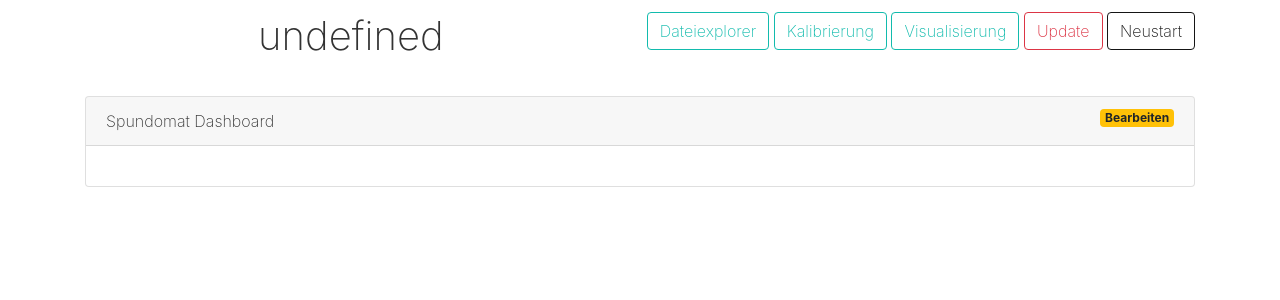
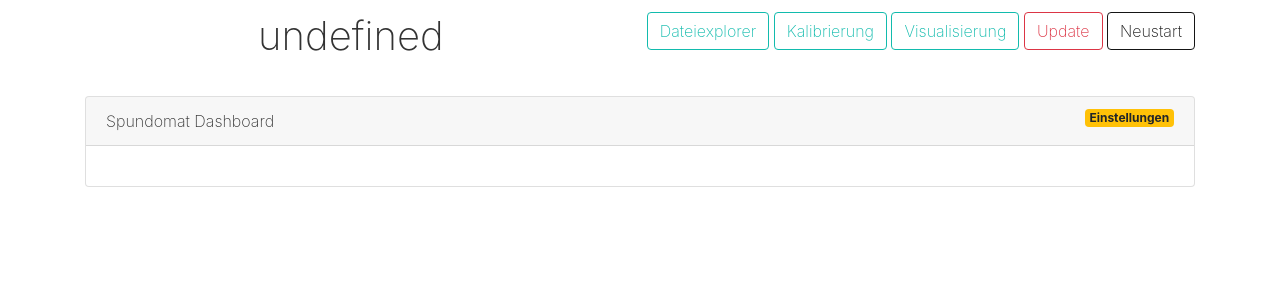
Before and after one commit to InnuendoPi/Spundomat, a Jekyll site: the page data/index.html, which Jekyll copies as it is, in a window 1280 px wide. Shown: the top 300 px of the page. Built offline with Jekyll 4.4.1, drawn with Linux system fonts in a browser that asks for light colours.

Commit message:
2.01
Signed-off-by: Klaus Ader <PN010@pc-team.de>

```diff
--- a/data/index.html
+++ b/data/index.html
@@ -32,7 +32,7 @@
         <div class="col-md-12">
           <div class="card">
             <div class="card-header">Spundomat Dashboard <a href="" class="badge badge-warning"
-                data-target="#misc_modal" data-toggle="modal" data-value="-1" style="float:right">Bearbeiten</a>
+                data-target="#misc_modal" data-toggle="modal" data-value="-1" style="float:right">Einstellungen</a>
             </div>
             <div class="card-body">
               <ul class="list-group" id="miscSettings"></ul>
@@ -75,53 +75,74 @@
           <div class="tab-content" id="miscTabContent">
             <div class="tab-pane fade show active" id="misc1" role="tabpanel" aria-labelledby="misc1-tab">
               <br />
-              <div class="form-group">
-                <label for="modal_misc_modus">Modus</label>
-                <select class="form-control" id="modal_misc_modus"></select>
+              <div class="form-group row">
+                <label for="modal_misc_modus" class="col-sm col-form-label">Modus</label>
+				<div class="col-sm-auto">
+					<select class="form-control" id="modal_misc_modus"></select>
+				</div>
               </div>
-              <div class="form-group">
-                <label for="modal_misc_pressure">Zielwert Druck (bar)</label>
-                <input type="text" class="form-control" placeholder="" id="modal_misc_pressure" />
+              <div class="form-group row">
+                <label for="modal_misc_pressure" class="col-sm col-form-label">Zielwert Druck [bar]</label>
+                <div class="col-sm-auto">
+					<input type="text" class="text-right" placeholder="" id="modal_misc_pressure" />
+				</div>
               </div>
-              <div class="form-group">
-                <label for="modal_misc_carbonation">Zielwert CO2 Gehalt (gr/l)</label>
-                <input type="text" class="form-control" placeholder="" id="modal_misc_carbonation" />
+              <div class="form-group row">
+                <label for="modal_misc_carbonation" class="col-sm col-form-label">Zielwert CO2 Gehalt [gr/l]</label>
+				<div class="col-sm-auto">
+					<input type="text" class="text-right" placeholder="" id="modal_misc_carbonation" />
+				</div>
               </div>
-              <div class="form-group">
-                <label for="modal_misc_kombi">Verzögerung Karbonisieren im Spundomat-Modus</label>
-                <input type="text" class="form-control" placeholder="" id="modal_misc_kombi" />
-                <label for="modal_misc_kombi_auswahl">Einheit für Verzögerung</label>
-                <select class="form-control" id="modal_misc_kombi_auswahl"></select>
+			  <div class="border-top my-3"></div>
+              <div class="form-group row">
+                <label for="modal_misc_kombi" class="col-sm col-form-label">Verzögerung Karbonisieren im Spundomat-Modus</label>
+				<div class="col-sm-auto">
+					<input type="text" class="text-right" placeholder="" id="modal_misc_kombi" />
+				</div>
+			  </div>
+			  <div class="form-group row">
+                <label for="modal_misc_kombi_auswahl" class="col-sm col-form-label">Einheit für Verzögerung</label>
+				<div class="col-sm-auto">
+					<select class="form-control" id="modal_misc_kombi_auswahl"></select>
+				</div>
               </div>
             </div>
             <div class="tab-pane fade" id="misc2" role="tabpanel" aria-labelledby="misc2-tab">
               <br />
               <div class="form-check">
                 <input class="form-check-input" type="checkbox" value="" id="modal_misc_mv1" />
-                <label class="form-check-label" for="modal_misc_mv1">Aktiviere MV1 (Spunden)</label>
+                <label class="form-check-label" for="modal_misc_mv1">Aktiviere MV1 [Spunden]</label>
               </div>
-              <div class="form-group">
-                <label for="modal_misc_mv1open">Öffne MV1 (Spunden) - ms</label>
-                <input type="text" class="form-control" placeholder="" id="modal_misc_mv1open" />
+              <div class="form-group row">
+                <label for="modal_misc_mv1open" class="col-sm col-form-label">Öffne MV1 [ms]</label>
+                <div class="col-sm-auto">
+					<input type="text" class="text-right" placeholder="" id="modal_misc_mv1open" />
+				</div>
               </div>
-              <div class="form-group">
-                <label for="modal_misc_mv1close">Schließe MV1 (Spunden) - ms</label>
-                <input type="text" class="form-control" placeholder="" id="modal_misc_mv1close" />
+              <div class="form-group row">
+                <label for="modal_misc_mv1close" class="col-sm col-form-label">Schließe MV1 [ms]</label>
+                <div class="col-sm-auto">
+					<input type="text" class="text-right" placeholder="" id="modal_misc_mv1close" />
+				</div>
               </div>
-              <br />
+              <div class="border-top my-3"></div>
               <div class="form-check">
                 <input class="form-check-input" type="checkbox" value="" id="modal_misc_mv2" />
-                <label class="form-check-label" for="modal_misc_mv2">Aktiviere MV2 (Karbonisieren)</label>
+                <label class="form-check-label" for="modal_misc_mv2">Aktiviere MV2 [Karbonisieren]</label>
               </div>
-              <div class="form-group">
-                <label for="modal_misc_mv2open">Öffne MV2 (Karbonisieren) - ms</label>
-                <input type="text" class="form-control" placeholder="" id="modal_misc_mv2open" />
+              <div class="form-group row">
+                <label for="modal_misc_mv2open" class="col-sm col-form-label">Öffne MV2 [ms]</label>
+                <div class="col-sm-auto">
+					<input type="text" class="text-right" placeholder="" id="modal_misc_mv2open" />
+				</div>
               </div>
-              <div class="form-group">
-                <label for="modal_misc_mv2close">Schließe MV2 (Karbonisieren) - ms</label>
-                <input type="text" class="form-control" placeholder="" id="modal_misc_mv2close" />
+              <div class="form-group row">
+                <label for="modal_misc_mv2close" class="col-sm col-form-label">Schließe MV2 [ms]</label>
+                <div class="col-sm-auto">
+					<input type="text" class="text-right" placeholder="" id="modal_misc_mv2close" />
+				</div>
               </div>
-              <br />
+              <div class="border-top my-3"></div>
               <div class="form-check">
                 <input class="form-check-input" type="checkbox" value="" id="modal_misc_buzzer" />
                 <label class="form-check-label" for="modal_misc_buzzer">Aktiviere Buzzer Alarm</label>
@@ -129,22 +150,28 @@
             </div>
             <div class="tab-pane fade" id="misc3" role="tabpanel" aria-labelledby="misc3-tab">
               <br />
-              <div class="form-group">
-                <label for="modal_misc_intervall_pressure">Intervall lese Drucksensor - ms</label>
-                <input type="text" class="form-control" placeholder="" id="modal_misc_interval_pressure" />
+              <div class="form-group row">
+                <label for="modal_misc_intervall_pressure" class="col-sm col-form-label">Intervall Drucksensor [ms]</label>
+				<div class="col-sm-auto">
+					<input type="text" class="text-right" placeholder="" id="modal_misc_interval_pressure" />
+				</div>
               </div>
-              <div class="form-group">
-                <label for="modal_misc_intervall_temp">Intervall lese Temperatursensor - ms</label>
-                <input type="text" class="form-control" placeholder="" id="modal_misc_interval_temp" />
+              <div class="form-group row">
+                <label for="modal_misc_intervall_temp" class="col-sm col-form-label">Intervall Temperatursensor [ms]</label>
+                <div class="col-sm-auto">
+					<input type="text" class="text-right" placeholder="" id="modal_misc_interval_temp" />
+				</div>
               </div>
-              <br />
+              <div class="border-top my-3"></div>
               <div class="form-check">
                 <input class="form-check-input" type="checkbox" value="" id="modal_misc_mdns" />
                 <label class="form-check-label" for="modal_misc_mdns">Aktiviere mDNS (Neustart erforderlich)</label>
               </div>
-              <div class="form-group">
-                <label for="modal_misc_mdns_name">Eindeutiger mDNS Name</label>
-                <input type="text" class="form-control" placeholder="" id="modal_misc_mdns_name" />
+              <div class="form-group row">
+                <label for="modal_misc_mdns_name" class="col-sm col-form-label">Eindeutiger mDNS Name</label>
+				<div class="col-sm-auto">
+					<input type="text" class="text-right" placeholder="" id="modal_misc_mdns_name" />
+				</div>
               </div>
               <br />
             </div>
@@ -157,25 +184,35 @@
                 <label class="form-check-label" for="modal_misc_db_enable">Aktiviere Grafana (Neustart
                   erforderlich!)</label>
               </div>
-              <div class="form-group">
-                <label for="modal_misc_db_server">Influx Datenbank Server IP:Port (http://192.168.1.10:8086)</label>
-                <input type="text" class="form-control" placeholder="" id="modal_misc_db_server" />
+              <div class="form-group row">
+                <label for="modal_misc_db_server" class="col-sm col-form-label">Datenbank Server</label>
+                <div class="col-sm-auto">
+					<input type="text" class="text-right" placeholder="http://192.168.1.10:8086" id="modal_misc_db_server" />
+				</div>
               </div>
-              <div class="form-group">
-                <label for="modal_misc_db_database">Datenbank Name</label>
-                <input type="text" class="form-control" placeholder="" id="modal_misc_db_database" />
+              <div class="form-group row">
+                <label for="modal_misc_db_database" class="col-sm col-form-label">Datenbank Name</label>
+                <div class="col-sm-auto">
+					<input type="text" class="text-right" placeholder="spundomat" id="modal_misc_db_database" />
+				</div>
               </div>
-              <div class="form-group">
-                <label for="modal_misc_db_user">Datenbank Benutzer</label>
-                <input type="text" class="form-control" placeholder="" id="modal_misc_db_user" />
+              <div class="form-group row">
+                <label for="modal_misc_db_user" class="col-sm col-form-label">Datenbank Benutzer</label>
+                <div class="col-sm-auto">
+					<input type="text" class="text-right" placeholder="" id="modal_misc_db_user" />
+				</div>
               </div>
-              <div class="form-group">
-                <label for="modal_misc_db_pass">Datenbank Benutzer Password</label>
-                <input type="text" class="form-control" placeholder="" id="modal_misc_db_pass" />
+              <div class="form-group row ">
+                <label for="modal_misc_db_pass" class="col-sm col-form-label">Datenbank Benutzer Password</label>
+                <div class="col-sm-auto">
+					<input type="text" class="text-right" placeholder="" id="modal_misc_db_pass" />
+				</div>
               </div>
-              <div class="form-group">
-                <label for="modal_misc_db_up">Update Intervall Datenbank in sek</label>
-                <input type="text" class="form-control" placeholder="" id="modal_misc_db_up" />
+              <div class="form-group row">
+                <label for="modal_misc_db_up" class="col-sm col-form-label">Update Intervall Datenbank in sek</label>
+                <div class="col-sm-auto">
+					<input type="text" class="text-right" placeholder="" id="modal_misc_db_up" />
+				</div>
               </div>
             </div>
             <div class="tab-pane fade" id="misc4" role="tabpanel" aria-labelledby="misc4-tab">
@@ -198,7 +235,7 @@
 					<input type="text" readonly class="form-control-plaintext" id="modal_misc_offset2">
 				</div>
               </div>
-			  <br />
+			  <div class="border-top my-3"></div>
               <label class="form-check-label">Reset Spundomat</label>
               <br />
               <div class="form-check">
@@ -372,12 +409,6 @@
         }
 
         miscRender += "</span></li><br/>";
-        if (data.offset == "0" || data.offset2 == "0") {
-          miscRender += "<li class='list-group-item d-flex justify-content-between align-items-center'>Spannung am Drucksensor<span class='badge badge-light'>";
-          miscRender += data.voltage + " V";
-          miscRender += "</span></li>";
-        }
-
         if (data.offset == "0") {
           miscRender += "<li class='list-group-item d-flex justify-content-between align-items-center'>1. Kalibrierung bei 0 bar <span class='badge ";
           miscRender += " badge-danger'>Kalibrierung bei 0bar ausführen";
```
Also changed, not shown: README.md (+2 -1 lines), docs/index.md (+5 -3 lines), 5 other files.
